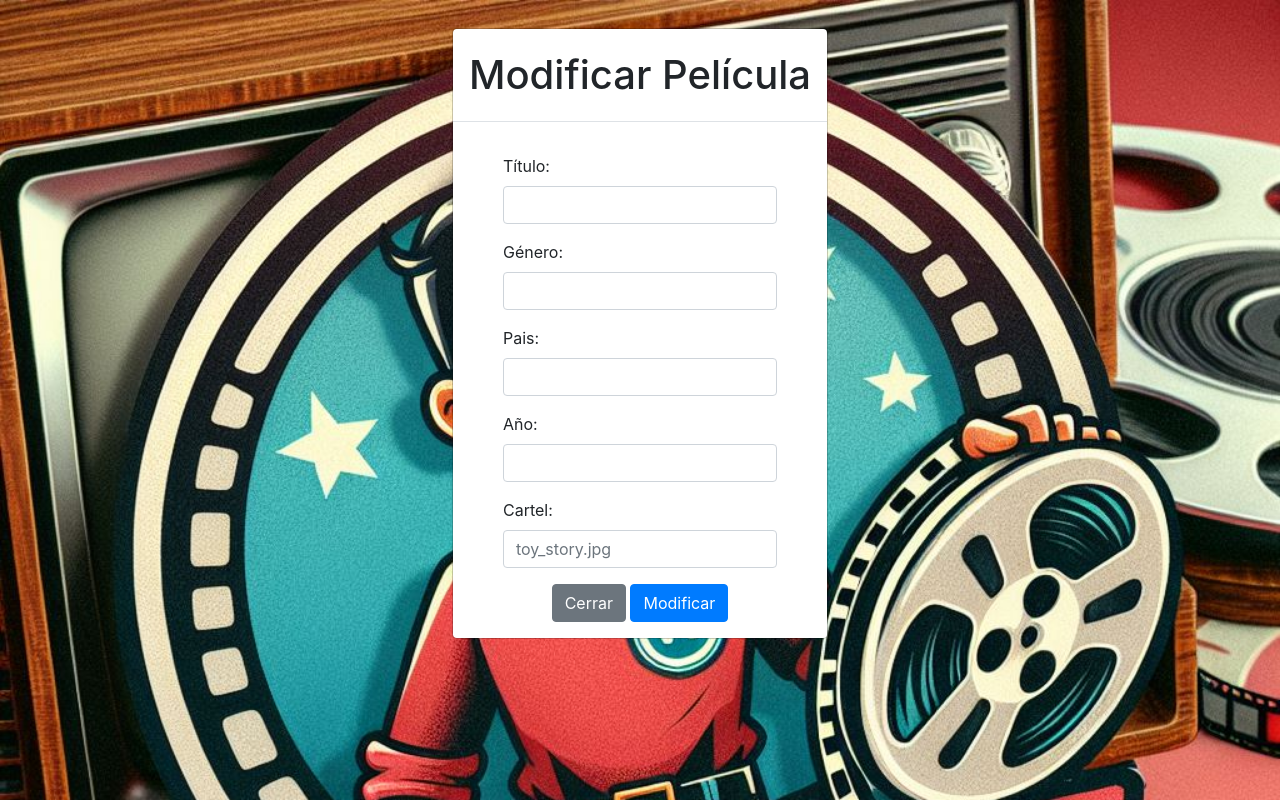
After one commit to marcoossmb/Video-Club-Marcos, a PHP site: page /pages/modificarpelicula.php?modi=1 in a window 1280 px wide. The commit adds this page. Run offline with PHP 8.4, Linux system fonts and the light colour scheme; the visitor is signed in with stand-in values (Sample User, id 1).

Commit message:
algunos cambios y modificar pelicula añadido

```diff
--- /dev/null
+++ b/pages/modificarpelicula.php
@@ -0,0 +1,97 @@
+<?php
+session_start();
+
+if (!$_SESSION["nombre"]) {
+    header("Location: ../index.php");
+}
+if ($_SESSION["rol"] != 1) {
+    header("Location: ./videoclub.php");
+}
+?>
+<!DOCTYPE html>
+<html lang="es">
+    <head>
+        <meta charset="UTF-8">
+        <title>VideoClub • Marcos</title>
+        <link rel="stylesheet" href="../css/style.css">
+        <link rel="stylesheet" href="https://cdn.jsdelivr.net/npm/bootstrap@4.4.1/dist/css/bootstrap.min.css" integrity="sha384-Vkoo8x4CGsO3+Hhxv8T/Q5PaXtkKtu6ug5TOeNV6gBiFeWPGFN9MuhOf23Q9Ifjh" crossorigin="anonymous">
+        <link rel="shortcut icon" href="../assets/images/logotipo.jpg" type="image/x-icon">
+    </head>
+    <body class="body">
+        <div class=" p-3">
+            <?php
+            if ($_SERVER["REQUEST_METHOD"] == "POST") {
+
+                $titulo = $_POST['titulo'];
+                $genero = $_POST['genero'];
+                $pais = $_POST['pais'];
+                $anyo = $_POST['anyo'];
+                $cartel = $_POST['cartel'];
+
+                // Eliminar la pelicula
+                $cadena_conexion = 'mysql:dbname=videoclub;host=127.0.0.1';
+                $usuariobd = 'root';
+                $clavebd = '';
+
+                try {
+                    // Se crea la conexión con la base de datos
+                    $bd = new PDO($cadena_conexion, $usuariobd, $clavebd);
+
+                    // MOdifica la película
+                    $sqlUpdate = "UPDATE peliculas SET titulo = '$titulo', genero = '$genero', pais = '$pais', anyo = '$anyo', cartel = '$cartel' WHERE id = :id;";
+                    $stmtUpdate = $bd->prepare($sqlUpdate);
+                    $stmtUpdate->bindParam(':id', $_GET["modi"]);
+                    $stmtUpdate->execute();
+
+                    header("Location: ./videoclub.php");
+                } catch (Exception $e) {
+                    echo "Error al hacer el update: " . $e->getMessage();
+                }
+            } else {
+                // Mostrar el formulario de confirmación
+                ?>
+                <!-- INICIO MODAL MODIFICAR -->
+                <div class="modal fade show d-flex" id="exampleModal" tabindex="-1" aria-labelledby="exampleModal" aria-hidden="true">
+                    <div class="modal-dialog">
+                        <div class="modal-content">
+                            <div class="modal-header">
+                                <h1 class="modal-title fs-5" id="exampleModalLabel">Modificar Película</h1>
+                            </div>
+                            <div class="modal-body">
+                                <form class="box__peliculas d-flex flex-column align-items-center" method="post" action="./modificarpelicula.php?modi=<?php echo $_GET["modi"]; ?>">
+                                    <div class="mt-3">
+                                        <label>Título:</label>
+                                        <input class="form-control outline-0 text-dark" type="text" name="titulo" required>
+                                    </div>
+                                    <div class="mt-3">
+                                        <label>Género:</label>
+                                        <input class="form-control outline-0 text-dark" type="text" name="genero" required>
+                                    </div>
+                                    <div class="mt-3">
+                                        <label>Pais:</label>
+                                        <input class="form-control outline-0 text-dark" type="text" name="pais" required>
+                                    </div>
+                                    <div class="mt-3">
+                                        <label>Año:</label>
+                                        <input class="form-control outline-0 text-dark" type="number" name="anyo" required>
+                                    </div>
+                                    <div class="mt-3">
+                                        <label>Cartel:</label>
+                                        <input class="form-control outline-0 text-dark" type="text" name="cartel" placeholder="toy_story.jpg" required>
+                                    </div>
+                                    <div class="mt-3">
+                                        <a href="./videoclub.php" class="btn btn-secondary">Cerrar</a>
+                                        <button type="submit" class="btn btn-primary">Modificar</button>
+                                    </div>
+                                </form>
+                            </div>
+                        </div>
+                    </div>
+                </div>
+                <!-- FIN MODAL MODIFICAR -->
+                <?php
+            }
+            ?>
+        </div>
+    </body>
+</html>
--- a/pages/sendemail.php
+++ b/pages/sendemail.php
@@ -32,7 +32,7 @@
         echo
         "
         <script>
-        document.location.href = './videoclub.php';
+        document.location.href = './videoclub.php?correo=true';
         </script>
         ";
 }
```
Also changed, not shown: pages/eliminarpelicula.php (+25 -11 lines), pages/videoclub.php (+9 -4 lines), assets/images/cars.jpg (added), assets/images/toy_story.jpg (added).
